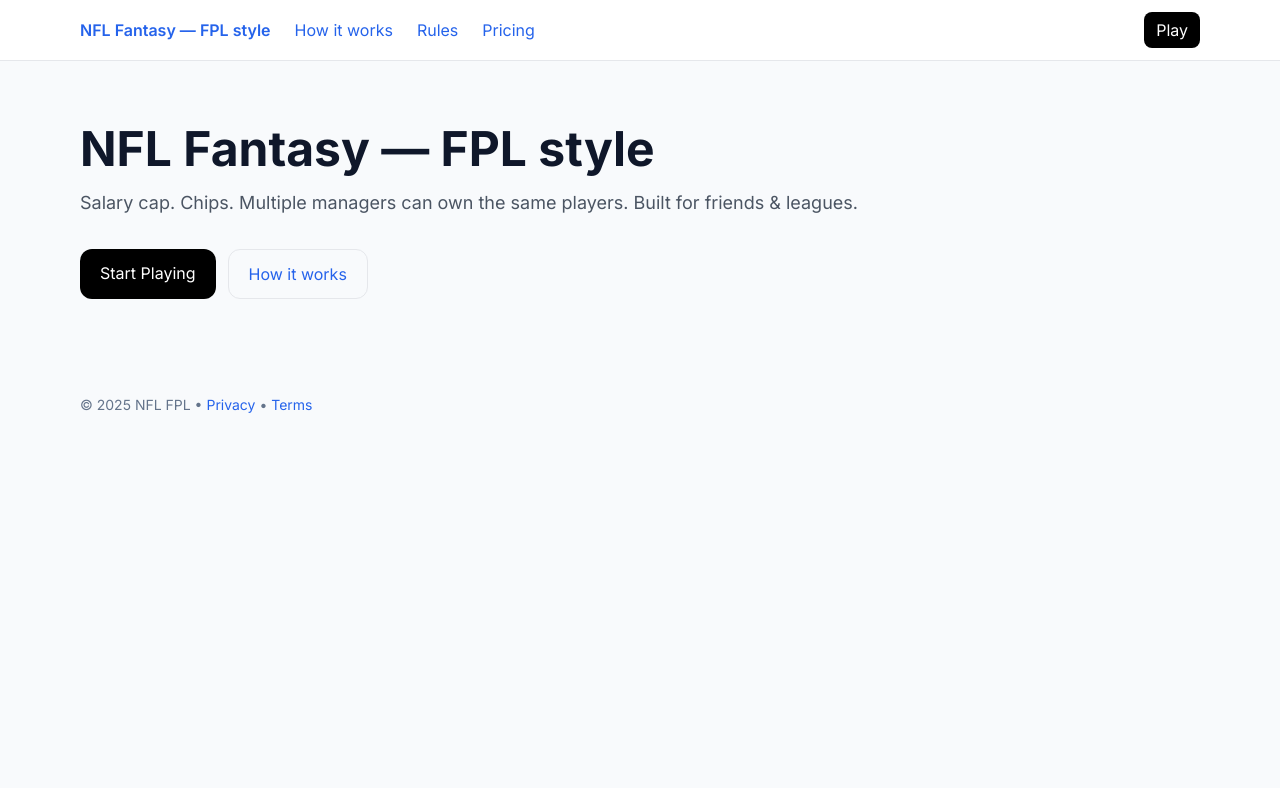
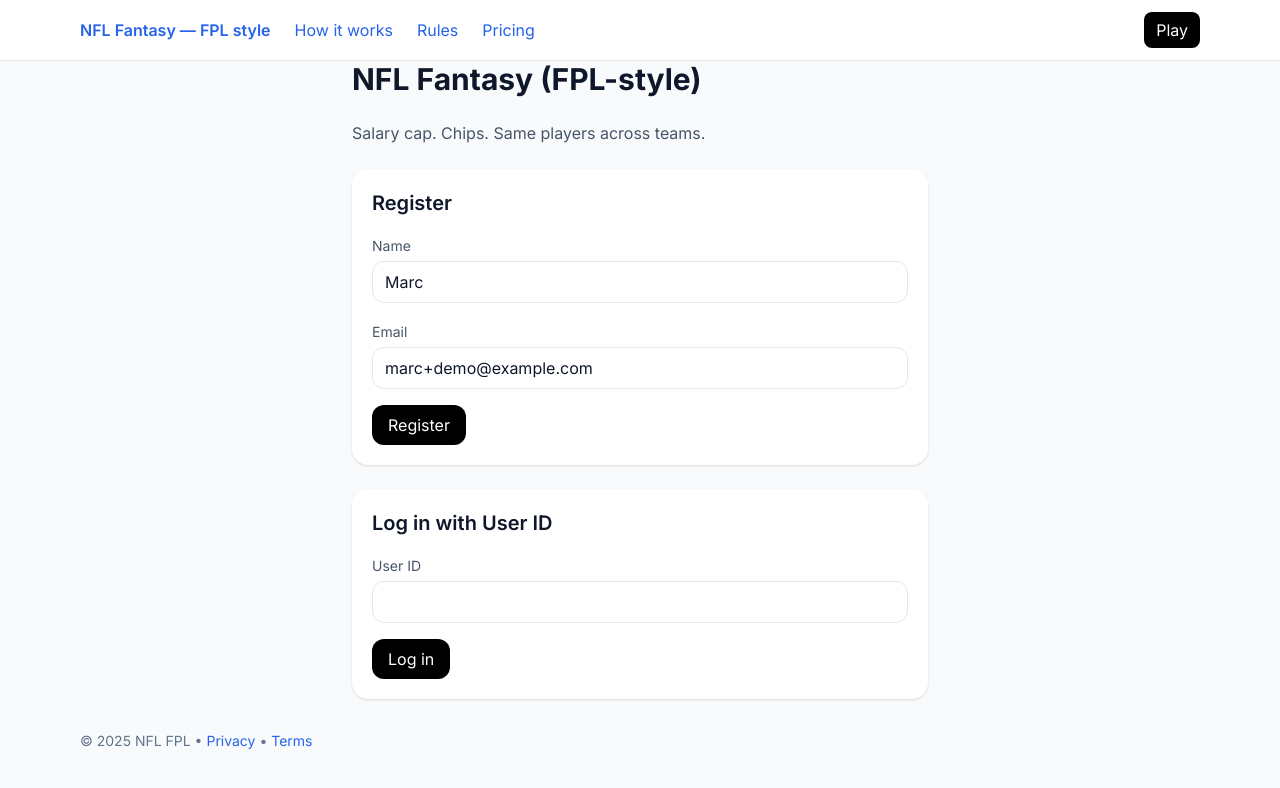
Before and after one commit to NFLProject/nfl-fpl-site, a Next.js app: page / in a window 1280 px wide. Shown: the top 788 px of the page. Built offline with nearby package versions, Linux system fonts and the light colour scheme.

Commit message:
Update page.tsx

```diff
--- a/app/page.tsx
+++ b/app/page.tsx
@@ -1,14 +1,84 @@
-export default function Page() {
+"use client";
+
+import { useState } from "react";
+import { useRouter } from "next/navigation";
+import { api, BASE_URL } from "./_lib/api";
+import { useUser } from "./_lib/useUser";
+
+export default function HomePage() {
+  const router = useRouter();
+  const { userId, setUserId, me, logout } = useUser();
+
+  const [name, setName] = useState("Marc");
+  const [email, setEmail] = useState("marc+demo@example.com");
+  const [existing, setExisting] = useState("");
+
+  async function register() {
+    try {
+      if (!BASE_URL) throw new Error("Missing NEXT_PUBLIC_API_URL");
+      const res = await api("/register", { method: "POST", body: { name, email } });
+      setUserId(String(res.id));
+      alert("Registered! Taking you to League setup…");
+      router.push("/league");
+    } catch (e: any) {
+      alert(`Register failed: ${e.message}`);
+    }
+  }
+
+  async function login() {
+    try {
+      if (!existing) return alert("Enter an existing User ID");
+      const me = await api("/me", { userId: existing });
+      if (!me?.id) throw new Error("User not found");
+      setUserId(String(me.id));
+      alert("Welcome back! Taking you to League…");
+      router.push("/league");
+    } catch (e: any) {
+      alert(`Login failed: ${e.message}`);
+    }
+  }
+
   return (
-    <section className="max-w-6xl mx-auto px-4 py-16">
-      <h1 className="text-4xl md:text-5xl font-bold mb-4">NFL Fantasy — FPL style</h1>
-      <p className="text-lg text-gray-600 mb-8">
-        Salary cap. Chips. Multiple managers can own the same players. Built for friends & leagues.
-      </p>
-      <div className="flex gap-3">
-        <a href="/play" className="px-5 py-3 rounded-xl bg-black text-white">Start Playing</a>
-        <a href="/how-it-works" className="px-5 py-3 rounded-xl border">How it works</a>
+    <section className="max-w-xl mx-auto space-y-6">
+      <h1 className="text-3xl font-bold">NFL Fantasy (FPL-style)</h1>
+      <p className="text-slate-600">Salary cap. Chips. Same players across teams.</p>
+
+      {!BASE_URL && (
+        <div className="p-3 rounded-xl bg-red-50 border border-red-200 text-red-700">
+          Set <code>NEXT_PUBLIC_API_URL</code> in Vercel settings, then redeploy.
+        </div>
+      )}
+
+      <div className="bg-white rounded-2xl shadow p-5 space-y-4">
+        <h2 className="text-xl font-semibold">Register</h2>
+        <label className="block">
+          <span className="text-sm text-slate-600">Name</span>
+          <input className="mt-1 w-full border rounded-xl px-3 py-2" value={name} onChange={(e) => setName(e.target.value)} />
+        </label>
+        <label className="block">
+          <span className="text-sm text-slate-600">Email</span>
+          <input className="mt-1 w-full border rounded-xl px-3 py-2" value={email} onChange={(e) => setEmail(e.target.value)} />
+        </label>
+        <button className="px-4 py-2 rounded-xl bg-black text-white" onClick={register}>Register</button>
       </div>
+
+      <div className="bg-white rounded-2xl shadow p-5 space-y-4">
+        <h2 className="text-xl font-semibold">Log in with User ID</h2>
+        <label className="block">
+          <span className="text-sm text-slate-600">User ID</span>
+          <input className="mt-1 w-full border rounded-xl px-3 py-2" value={existing} onChange={(e) => setExisting(e.target.value)} />
+        </label>
+        <button className="px-4 py-2 rounded-xl bg-black text-white" onClick={login}>Log in</button>
+      </div>
+
+      {userId && (
+        <div className="flex items-center gap-3 text-sm">
+          <span className="text-slate-500">Signed in as</span>
+          <span className="font-medium">{me?.name || "User " + userId}</span>
+          <button className="ml-auto px-3 py-1.5 rounded-lg border" onClick={logout}>Log out</button>
+          <a href="/league" className="px-3 py-1.5 rounded-lg bg-black text-white">Continue → League</a>
+        </div>
+      )}
     </section>
   );
 }
```
